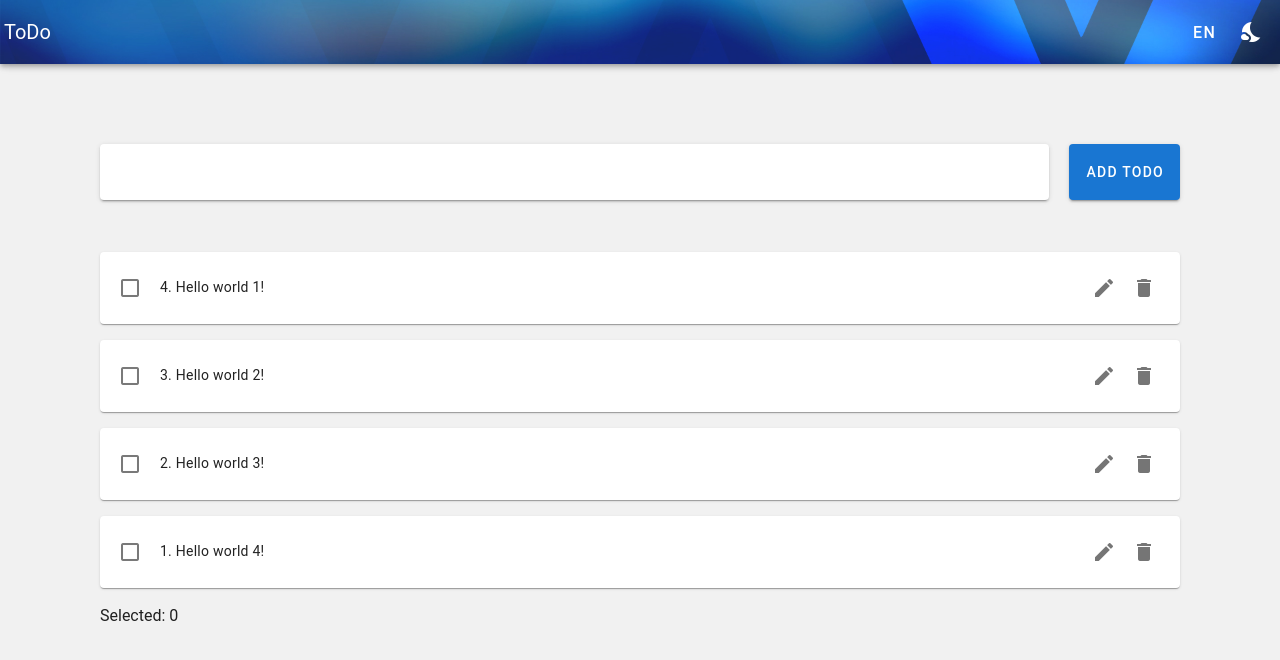
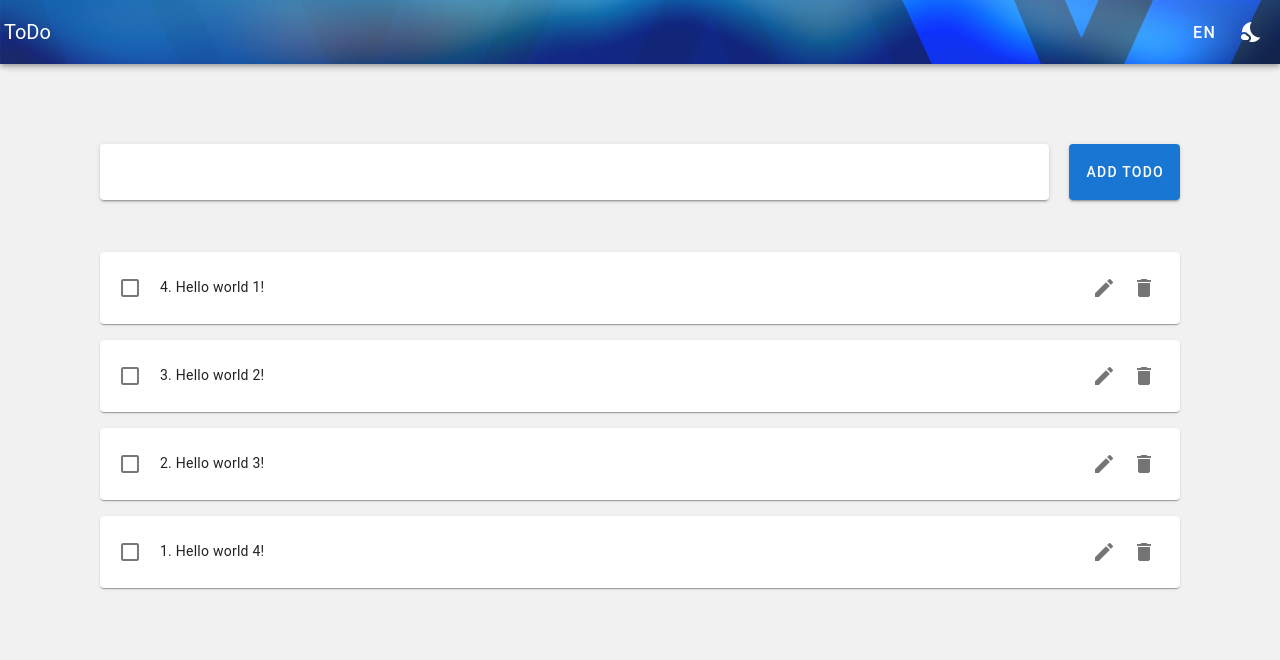
Before and after one commit to idenisovs/hello-vuejs, a Vue app: page / in a window 1280 px wide. Shown: the top 660 px of the page. Built offline with nearby package versions, Linux system fonts and the light colour scheme.

Commit message:
Remove multiple selected todos .

```diff
--- a/src/components/ToDoList.vue
+++ b/src/components/ToDoList.vue
@@ -24,10 +24,16 @@
             selectedTodos.value.splice(idx, 1);
         }
     }
+
+    function removeSelected() {
+        selectedTodos.value.forEach(todos.remove);
+        selectedTodos.value = [];
+    }
 </script>
 
 <template>
     <ToDoItem v-for="(item, index) in todos.list"
+        :key="item.id"
         :idx="todos.list.length - index"
         :todo="item"
         @select="select"
@@ -35,7 +41,13 @@
         @remove="remove"
     />
 
-    <div>
-        Selected: {{selectedTodos.length}}
-    </div>
+    <v-btn block color="primary" class="delete-btn mt-10" v-if="selectedTodos.length > 1" @click="removeSelected">
+        Delete selected ({{selectedTodos.length}})
+    </v-btn>
 </template>
+
+<style scoped>
+.delete-btn {
+    height: 60px;
+}
+</style>
```
